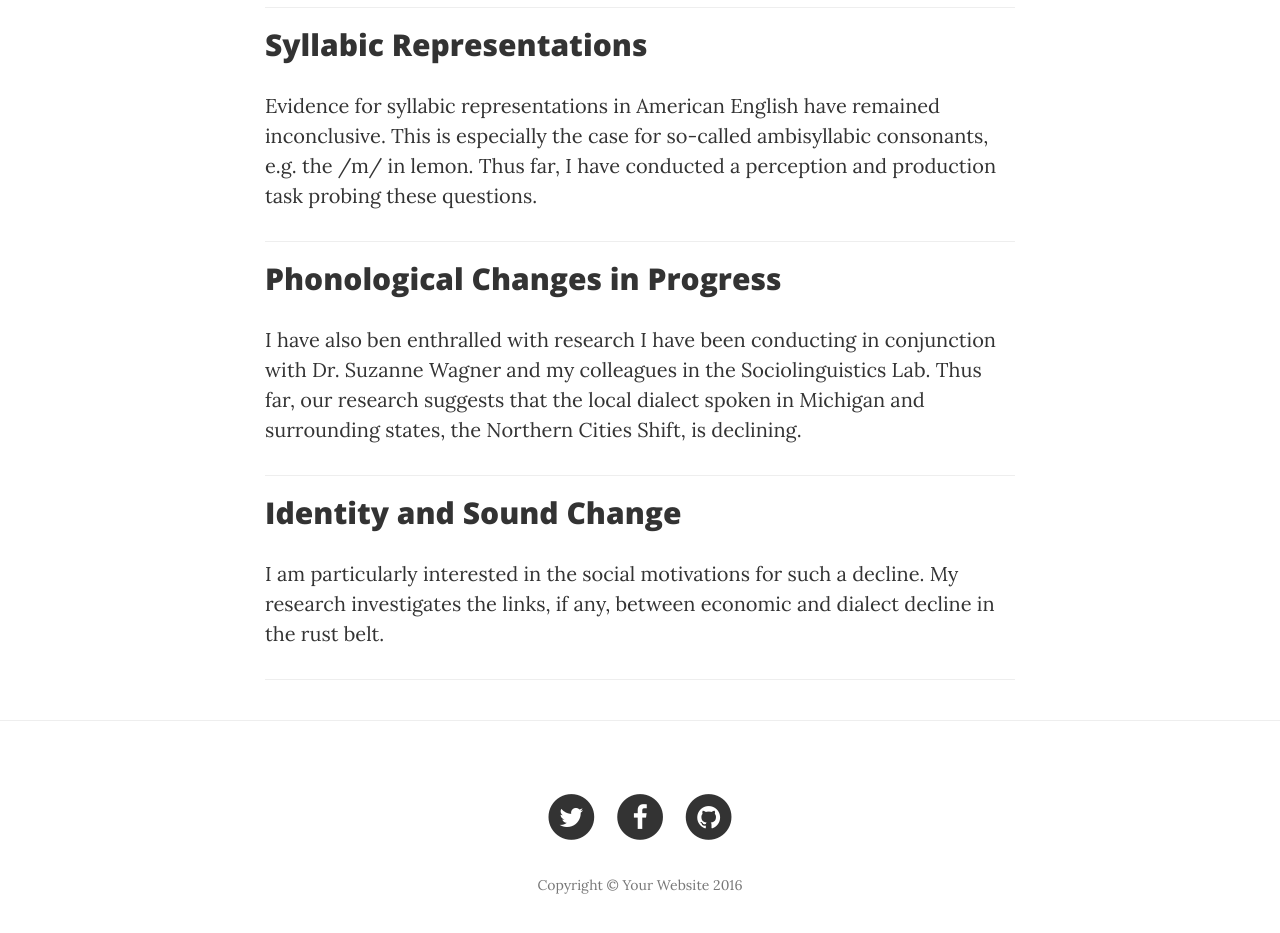
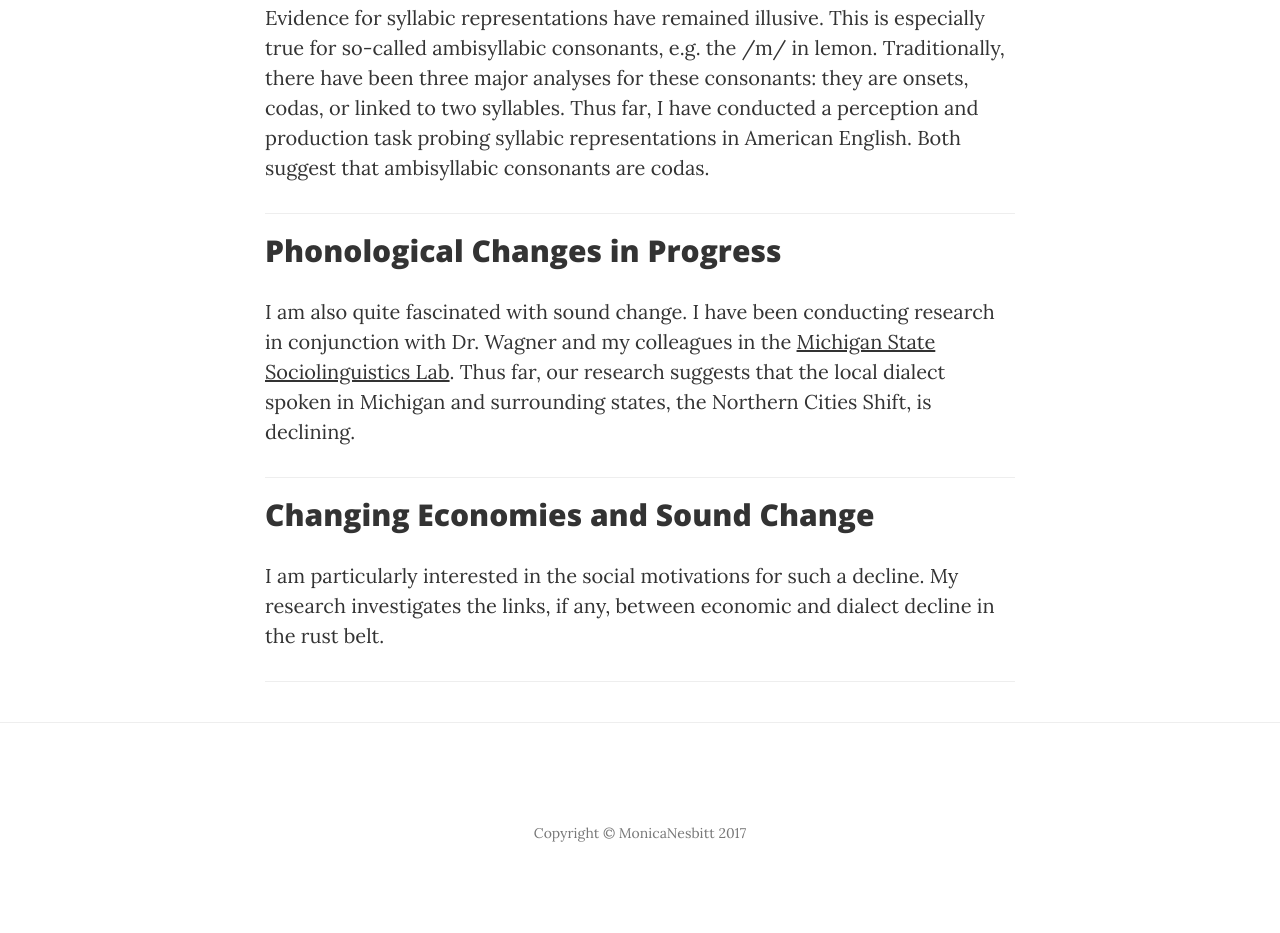
Before and after one commit to MonNesbitt/Website, a website: page research.html in a window 1280 px wide. Shown: the part 789-1722 px from the top of the page. After the commit the page ends 1698 px from the top, so only its background shows below. Drawn offline with nearby package versions, Linux system fonts and the light colour scheme.

Commit message:
Update research.html

```diff
--- a/research.html
+++ b/research.html
@@ -82,7 +82,7 @@
             <div class="row">
                 <div class="col-lg-8 col-lg-offset-2 col-md-10 col-md-offset-1">
                     <div class="page-heading">
-                        <h1>Research Interests</h1>
+                        <h1>Research Projects</h1>
                         <hr class="small">
                         <span class="subheading">Thus Far.</span>
                     </div>
@@ -97,8 +97,9 @@
             <div class="col-lg-8 col-lg-offset-2 col-md-10 col-md-offset-1">
                  <div class="post-preview">
 
-                   <p>  My research focuses on the intersection between speech perception, phonological representations and the influence of social factors on these things using experimental methods.  My most recent projects are centered around syllabic representations, and the connections between identity and participation in sound change.
-                       Links to abstracts and articles are provided below. </p>
+                   <p>  My research focuses on the intersection between speech perception, phonological representations and the influence of social factors on these things using experimental methods.  My most recent projects are centered around syllabic representations,
+                       and the connections between identity and participation in sound change.
+                   </p>
             </div>
 
              <hr>
@@ -106,9 +107,12 @@
                         <h2 class="post-title">
                             Syllabic Representations
                         </h2>
-                        <p>Evidence for syllabic representations in American English have remained inconclusive.
-                            This is especially the case for so-called ambisyllabic consonants, e.g. the /m/ in lemon.
-                            Thus far, I have conducted a perception and production task probing these questions. </p>
+                        <p>Evidence for syllabic representations have remained illusive.
+                            This is especially true for so-called ambisyllabic consonants, e.g. the /m/ in lemon.  Traditionally, there have been three major analyses for these consonants:
+                            they are onsets, codas, or linked to two syllables.
+                            Thus far, I have conducted a perception and production task probing syllabic representations in American English.
+                            Both suggest that ambisyllabic consonants are codas.
+                    </p>
                 </div>
              <hr>
 
@@ -116,14 +120,15 @@
                         <h2 class="post-title">
                             Phonological Changes in Progress
                         </h2>
-                        <p>I have also ben enthralled with research I have been conducting in conjunction with Dr. Suzanne Wagner and my colleagues in the Sociolinguistics Lab.
+                        <p>I am also quite fascinated with sound change.   I have been conducting research in conjunction with Dr. Wagner and my colleagues in the
+                            <a href="http://msusociolinguistics.weebly.com/">Michigan State Sociolinguistics Lab</a>.
                             Thus far, our research suggests that the local dialect spoken in Michigan and surrounding states, the Northern Cities Shift, is declining.  </p>
                  </div>
              <hr>
 
                   <div class="post-preview">
                         <h2 class="post-title">
-                            Identity and Sound Change
+                            Changing Economies and Sound Change
                         </h2>
                         <p>I am particularly interested in the social motivations for such a decline.
                            My research investigates the links, if any, between economic and dialect decline in the rust belt.  </p>
@@ -143,33 +148,8 @@
         <div class="container">
             <div class="row">
                 <div class="col-lg-8 col-lg-offset-2 col-md-10 col-md-offset-1">
-                    <ul class="list-inline text-center">
-                        <li>
-                            <a href="#">
-                                <span class="fa-stack fa-lg">
-                                    <i class="fa fa-circle fa-stack-2x"></i>
-                                    <i class="fa fa-twitter fa-stack-1x fa-inverse"></i>
-                                </span>
-                            </a>
-                        </li>
-                        <li>
-                            <a href="#">
-                                <span class="fa-stack fa-lg">
-                                    <i class="fa fa-circle fa-stack-2x"></i>
-                                    <i class="fa fa-facebook fa-stack-1x fa-inverse"></i>
-                                </span>
-                            </a>
-                        </li>
-                        <li>
-                            <a href="#">
-                                <span class="fa-stack fa-lg">
-                                    <i class="fa fa-circle fa-stack-2x"></i>
-                                    <i class="fa fa-github fa-stack-1x fa-inverse"></i>
-                                </span>
-                            </a>
-                        </li>
-                    </ul>
-                    <p class="copyright text-muted">Copyright &copy; Your Website 2016</p>
+
+                    <p class="copyright text-muted">Copyright &copy; MonicaNesbitt 2017</p>
                 </div>
             </div>
         </div>
```
